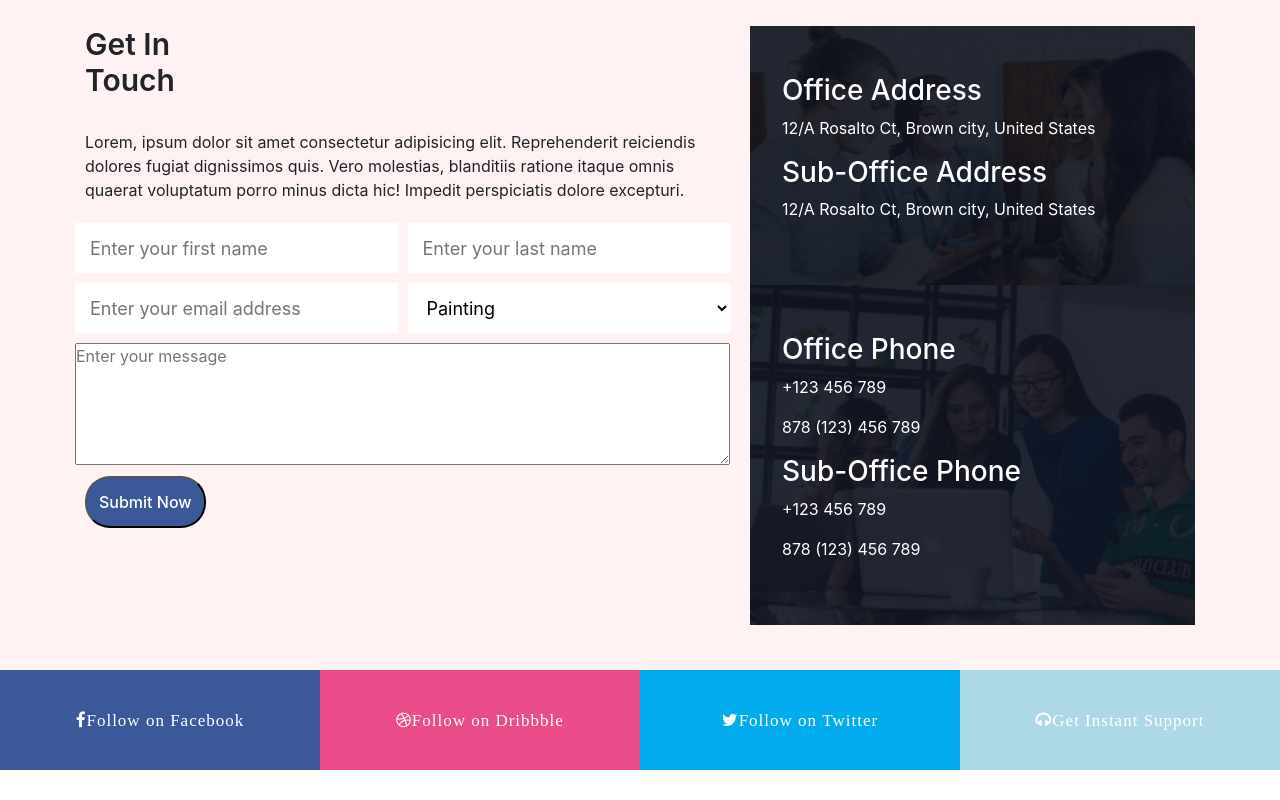
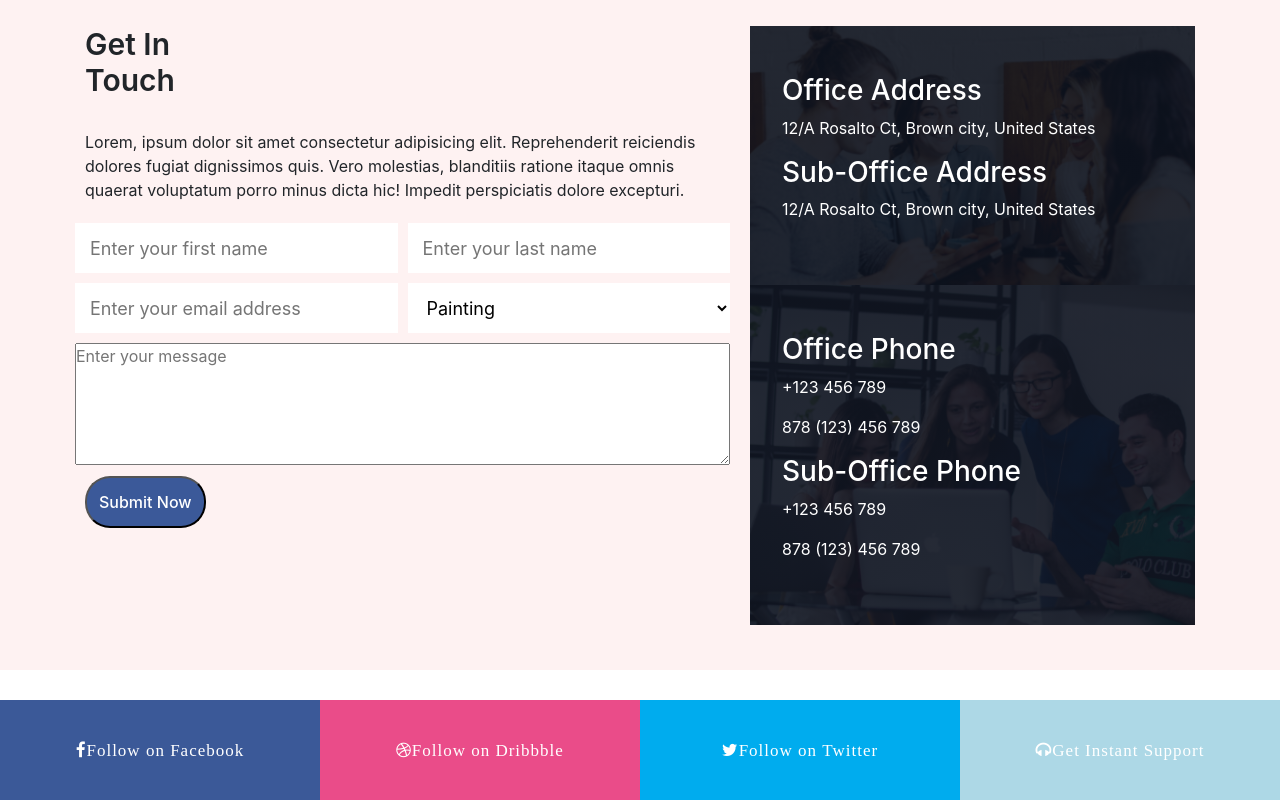
Before and after one commit to AngelaNnaka/Art-Rhyme, a plain HTML site: page index.html in a window 1280 px wide. Shown: the part 4219-5019 px from the top of the page. Before the commit the page ends 4989 px from the top, so only its background shows below. Drawn offline with nearby package versions, Linux system fonts and the light colour scheme.

Commit message:
art-rhyme

```diff
--- a/css/index.css
+++ b/css/index.css
@@ -400,6 +400,7 @@ body {
 .submit-now {
 position: absolute;
 padding: 12px;
+margin-bottom: 10px;
 background-color: #3B5999;
 color: #fff;
 border-radius: 25px;
@@ -443,6 +444,10 @@ background-color: #fff;
     width: 100vw;
 
 }
+footer{
+ margin-top: 30px;
+}
+
 @media screen and (max-width:600px){
     .contact-connect{
         display: none;
```
